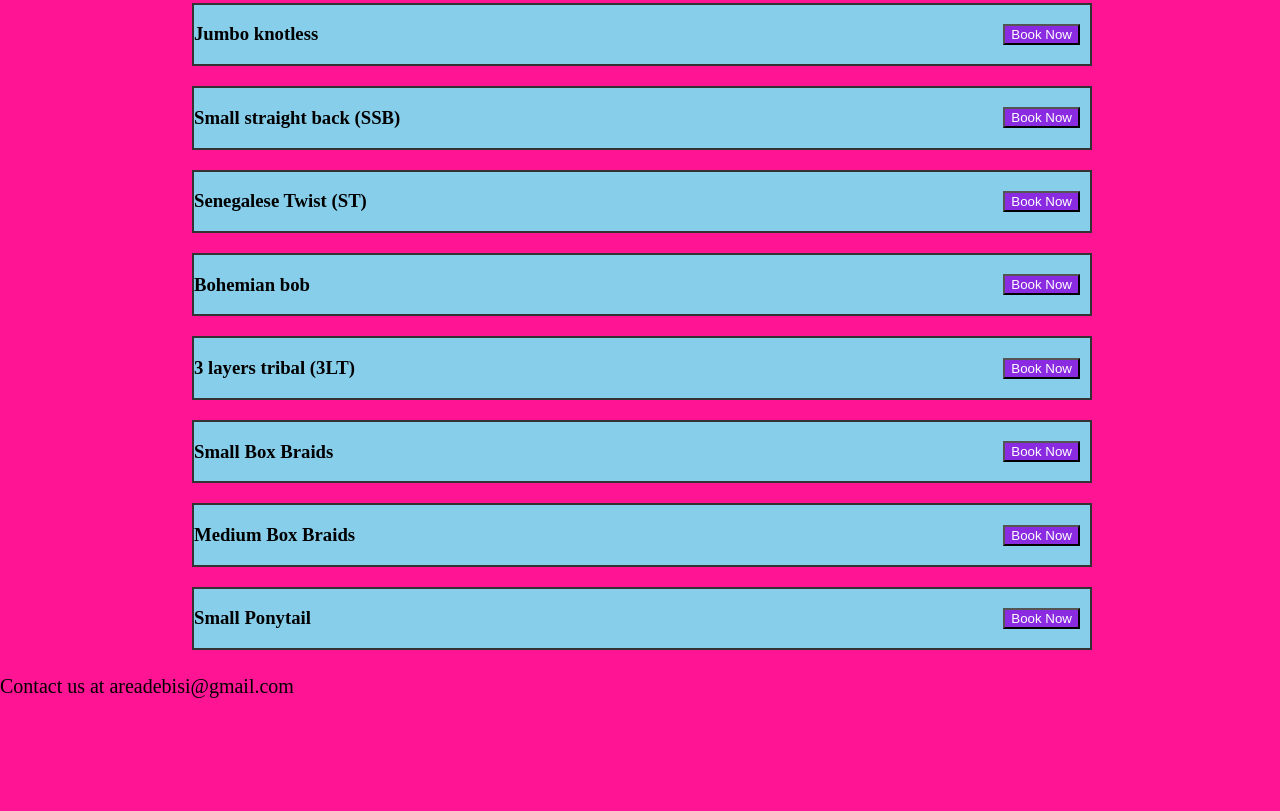
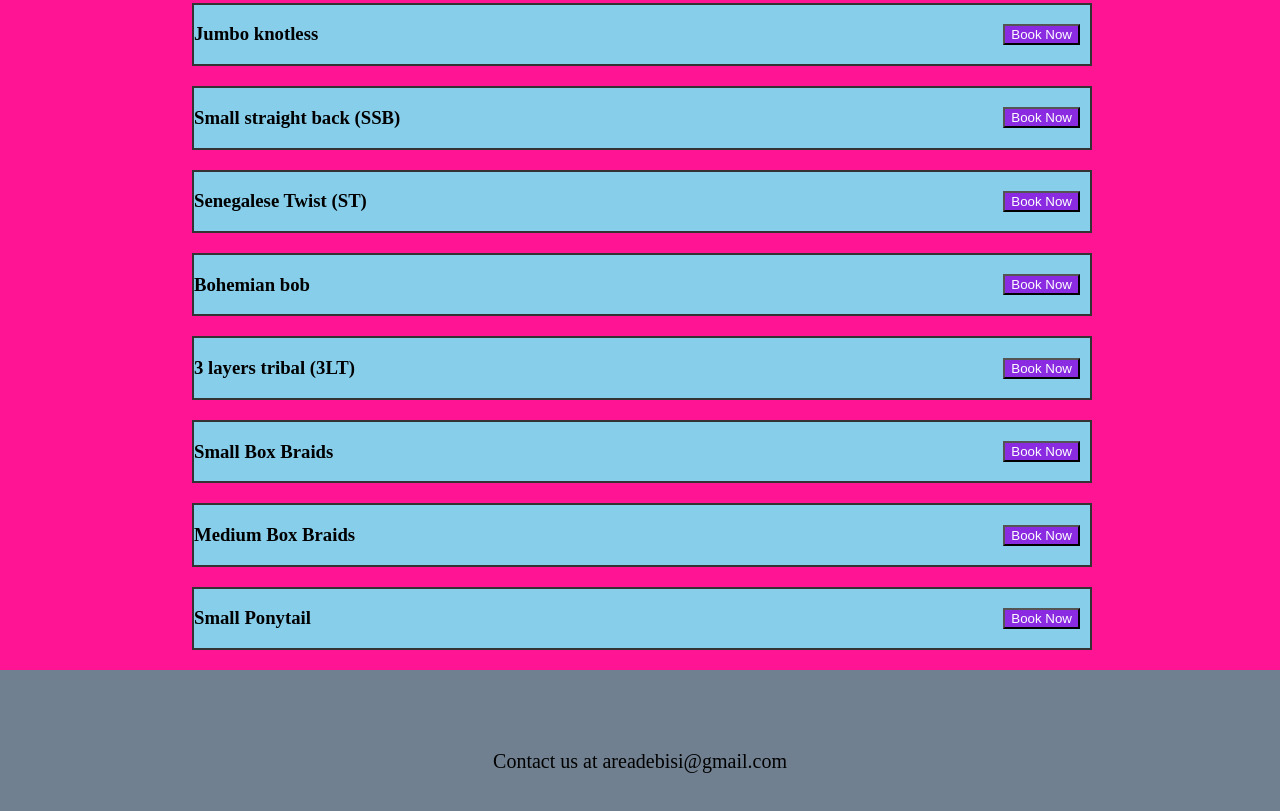
Before and after one commit to braidsadore/braidsadore.github.io, a plain HTML site: page index.html in a window 1280 px wide. Shown: the part 1735-2546 px from the top of the page. Before the commit the page ends 2452 px from the top, so only its background shows below. Drawn offline with Linux system fonts and the light colour scheme.

Commit message:
Update index.html

```diff
--- a/index.html
+++ b/index.html
@@ -308,9 +308,10 @@
         <p>Balance: <span id="balance">$0</span></p>
         <button type="submit">Submit Appointment</button>
     </form>
+</div>
 
  <footer>
-</div>  <p>Contact us at areadebisi@gmail.com</p>
+ <p>Contact us at areadebisi@gmail.com</p>
 </footer>
 </main>
 
```
